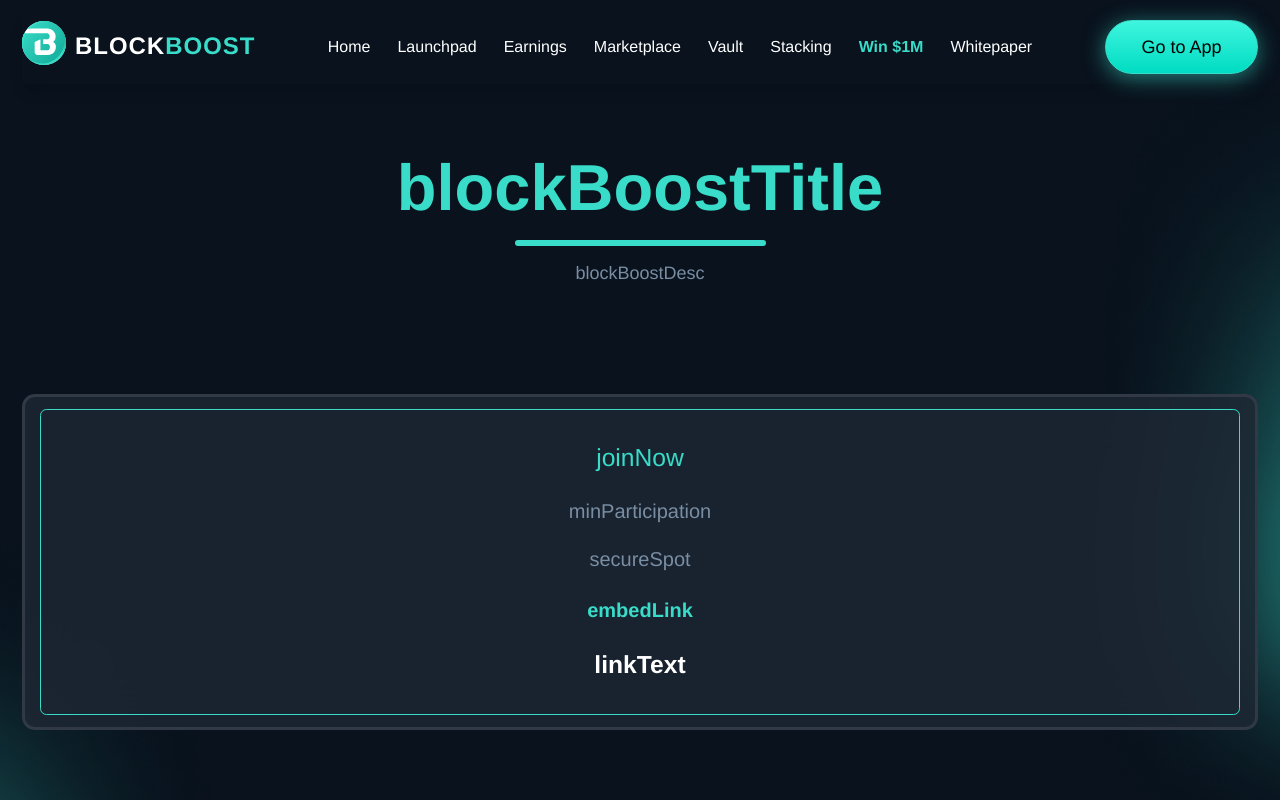
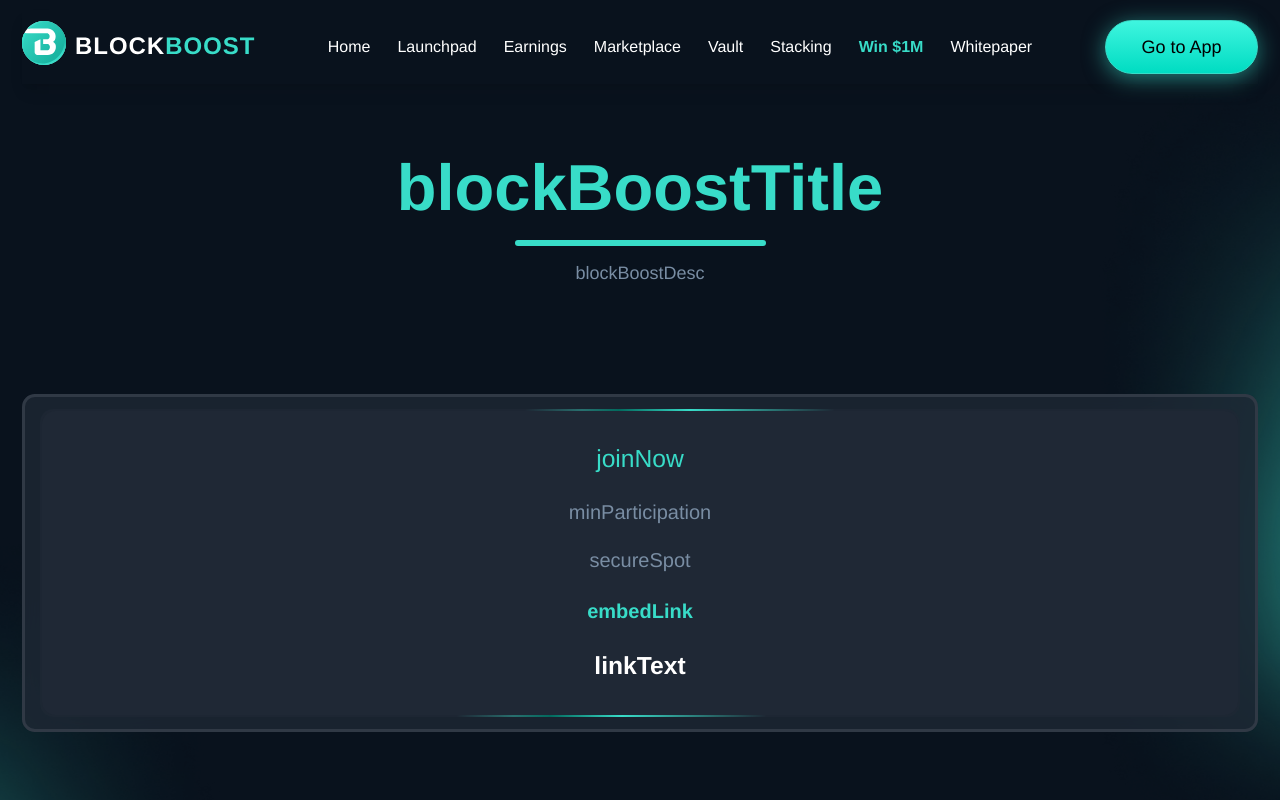
Before and after one commit to ShaYri12/Watzpaad, a React (Vite) app: page /win in a window 1280 px wide. Shown: the top 800 px of the page. Built offline with nearby package versions, Linux system fonts and the light colour scheme.

Commit message:
win page done

```diff
--- a/src/components/VaultCards.jsx
+++ b/src/components/VaultCards.jsx
@@ -102,14 +102,18 @@ const VaultCards = ({ dashboard = false }) => {
             key={card.id}
             className="bg-[#1F2835CC] rounded-[13.09px] border-[2.6px] border-[#303945] flex flex-col sm:p-[11px] p-[9.28px]"
           >
-            <div className="sm:px-[25px] px-[21px] sm:py-[35px] py-[32px] rounded-[6.55px] border border-primaryColor flex flex-col sm:gap-[27px] gap-[22.77px]">
+            <div className="card-border p-[1.96px] w-full">
+              <div className="sm:px-[25px] px-[21px] sm:py-[35px] py-[32px] rounded-[6.55px] flex flex-col sm:gap-[27px] gap-[22.77px] relative z-[2]">
                 <div className="flex justify-between items-center ">
                   <h2 className="text-[25.3px] sm:text-[30px] font-[700] text-white">
                     {card.currency}
                   </h2>
                   <div className="flex items-center gap-1 bg-primaryColor text-black text-[13.06px] sm:text-[15.48px]  px-[9.5px] py-[3px] rounded-full">
                     <span className="rounded-full w-[17px] h-[17px] flex items-center justify-center border border-black">
-                    <MdOutlineAutorenew size={12} className="rotate-[90deg]" />
+                      <MdOutlineAutorenew
+                        size={12}
+                        className="rotate-[90deg]"
+                      />
                     </span>
                     Auto
                   </div>
@@ -171,6 +175,7 @@ const VaultCards = ({ dashboard = false }) => {
                 </button>
               </div>
             </div>
+          </div>
         ))}
       </div>
     </div>
--- a/src/pages/Stacking.jsx
+++ b/src/pages/Stacking.jsx
@@ -83,7 +83,8 @@ const Stacking = () => {
                 key={card.id}
                 className="bg-[#1F2835CC] rounded-[13.09px] border-[2.6px] border-[#303945] flex flex-col sm:p-[11px] p-[9.28px]"
               >
-                <div className="rounded-[6.55px] border border-primaryColor flex flex-col sm:gap-[28px] md:px-[12px] px-[10.12px] gap-[23.62px]">
+                <div className="card-border p-[1.96px] w-full">
+                  <div className="rounded-[6.55px] flex flex-col sm:gap-[28px] md:px-[12px] px-[10.12px] gap-[23.62px] relative z-[2]">
                     <div className="flex items-center justify-center pb-[28px] border-b border-b-[#676767] md:pt-[39px] pt-[33.73px] xl:px-[28px] px-[8px]">
                       <div className="md:min-w-[90px] min-w-[75.91px] md:min-h-[90px] min-h-[75.91px]">
                         <img
@@ -168,6 +169,7 @@ const Stacking = () => {
                     </div>
                   </div>
                 </div>
+              </div>
             ))}
           </div>
         </div>
--- a/src/pages/Win.jsx
+++ b/src/pages/Win.jsx
@@ -1,9 +1,23 @@
-import React, { useEffect } from "react";
+import React, { useEffect, useState } from "react";
 import { BsGlobe2 } from "react-icons/bs";
 import { useTranslation } from "react-i18next";
 
 export default function Win() {
   const { t } = useTranslation();
+  const [isNarrow, setIsNarrow] = useState(window.innerWidth < 500);
+
+  const handleResize = () => {
+    setIsNarrow(window.innerWidth < 500);
+  };
+
+  useEffect(() => {
+    window.addEventListener("resize", handleResize);
+
+    // Cleanup the event listener on component unmount
+    return () => {
+      window.removeEventListener("resize", handleResize);
+    };
+  }, []);
 
   useEffect(() => {
     window.scrollTo({
@@ -38,7 +52,12 @@ export default function Win() {
               backdropFilter: "blur(32.1074104309082px)",
             }}
           >
-            <div className="border border-primaryColor rounded-[6.42px] md:px-4 px-[8px] md:py-[32px] py-[45px]">
+            <div
+              className={`${
+                isNarrow ? "card-border" : "card-border-wide"
+              } p-[1.93px] w-full h-full`}
+            >
+              <div className="rounded-[6.42px] md:px-4 px-[8px] md:py-[32px] py-[45px] relative z-[2]">
                 <div className="flex flex-col md:gap-[24px] gap-[17px] max-w-[956px] mx-auto">
                   <h1 className="text-[17.43px] md:text-[24.65px] font-[400] md:leading-[32.86px] leading-[23.24px] text-center text-primaryColor">
                     {t("joinNow")}
@@ -58,6 +77,7 @@ export default function Win() {
                   >
                     {t("linkText")}
                   </a>
+                </div>
               </div>
             </div>
           </div>
```
Lines whose indentation alone changed are shown as unchanged.
